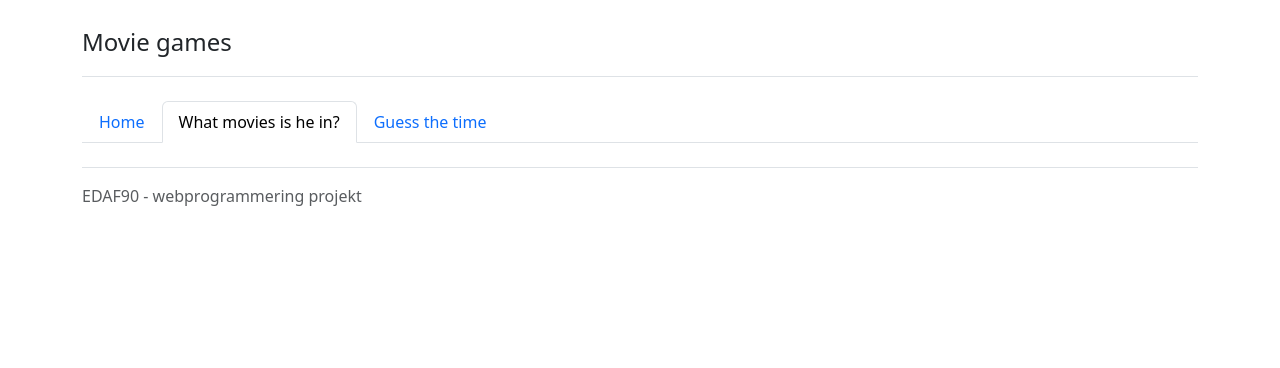
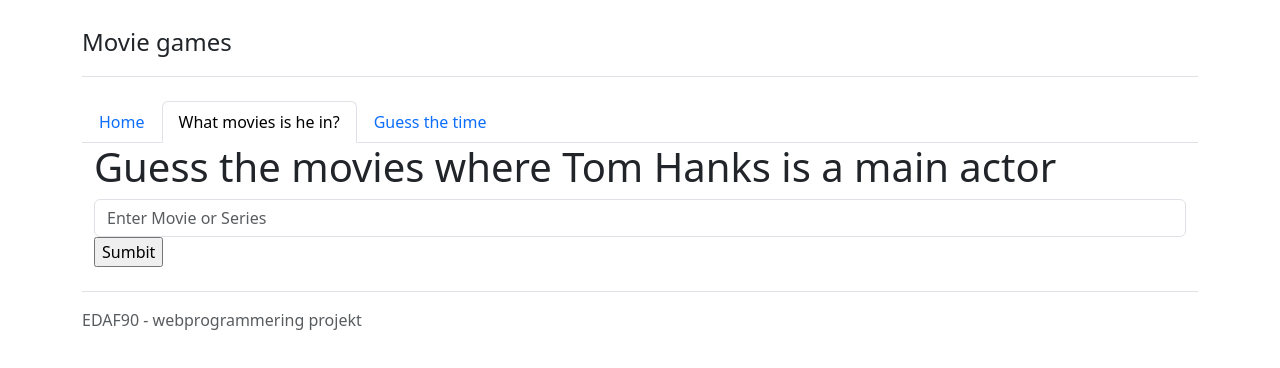
Before and after one commit to rasmusregnell/Projekt-EDAF90, a React (Create React App) app in the folder react-app/: page /what-movies in a window 1280 px wide. Shown: the top 368 px of the page. Built offline with nearby package versions, Linux system fonts and the light colour scheme.

Commit message:
first interation of the game guess the movie

```diff
--- a/react-app/src/App.js
+++ b/react-app/src/App.js
@@ -1,15 +1,18 @@
 //import logo from "./logo.svg";
 import "./App.css";
 //import React from 'react';
-import {NavLink} from 'react-router-dom';
+import Navbar from "./NavBar";
 import 'bootstrap/dist/css/bootstrap.css';
 import 'bootstrap/dist/js/bootstrap.bundle.min';
+import  { Outlet } from 'react-router-dom';
+
 
 function App() {
   return (
     <div className="container py-4">
       <Header/>
       <Navbar/>
+      <Outlet/>
       <Footer />
     </div>
   );
@@ -31,28 +34,8 @@
   );
 }
 
-function Navbar() {
-  return (
-    <ul className="nav nav-tabs">
-      <li className="nav-item">
-        <NavLink className="nav-link" to="">
-          Home
-        </NavLink>
-      </li>
 
-      <li className="nav-item">
-        <NavLink className="nav-link" to="/what-movies">
-          What movies is he in?
-        </NavLink>
-      </li>
-
-      <li className="nav-item">
-        <NavLink className="nav-link" to="/guess-time">
-          Guess the time
-        </NavLink>
-      </li>
-    </ul>
-  );
-}
 
 export default App;
+{/*28da6e60
+exempel: https://www.omdbapi.com/?apikey=28da6e60&t=hope*/}
--- /dev/null
+++ b/react-app/src/GuessMovies.js
@@ -0,0 +1,55 @@
+import { useState, useEffect } from "react";
+
+function GuessMovies (){
+    /* */
+    const actors = ["Jennifer Aniston", "Ryan Gosling", "Daniel Craig", "Johnny Depp", "Morgan Freeman", "Tom Hanks"];
+    const getRandomActor = () => {
+        let index = Math.floor(Math.random() * actors.length);
+        setActor(actors[index]);
+    }
+    const[actor, setActor] = useState("");
+    useEffect(() => {getRandomActor()}, []);
+
+    const[correctAnswers, setCorrectAnswer] = useState([]);
+    const submitCorrect = (answer) => {
+        if(!correctAnswers.includes(answer)){
+            setCorrectAnswer([...correctAnswers, answer]);
+        }
+    }
+    return(
+        <div className="container">
+            <h1>Guess the movies where {actor} is a main actor</h1>
+            <form onSubmit={e => HandleSubmit(e, actor, submitCorrect)}>
+
+                <div className="form-group">
+
+                    <input type="text" className="form-control" id="movieInput" placeholder="Enter Movie or Series"></input>
+
+                </div>
+                <input type="submit" value="Sumbit" />
+            </form>
+            {correctAnswers.map(answer => <p key={answer}>{answer}</p>)}
+        </div>
+
+    );
+}
+
+async function HandleSubmit(event, actor, submitCorrect) {
+    event.preventDefault();
+    let input = document.getElementById("movieInput").value;
+    let urlInput = input.replace(" ", "+");
+
+
+    const url = "https://www.omdbapi.com/?apikey=28da6e60&t=" + urlInput;
+
+    let answer = await fetch(url).then(response =>{ return response.json()});
+
+    if(answer.Response === "True" && answer.Actors.includes(actor) ){
+        submitCorrect(answer.Title);
+    }
+
+    event.target.reset();
+
+}
+
+export default GuessMovies;
--- /dev/null
+++ b/react-app/src/NavBar.js
@@ -0,0 +1,26 @@
+import {NavLink} from 'react-router-dom';
+
+function Navbar() {
+    return (
+      <ul className="nav nav-tabs">
+        <li className="nav-item">
+          <NavLink className="nav-link" to="">
+            Home
+          </NavLink>
+        </li>
+
+        <li className="nav-item">
+          <NavLink className="nav-link" to="/what-movies">
+            What movies is he in?
+          </NavLink>
+        </li>
+
+        <li className="nav-item">
+          <NavLink className="nav-link" to="/guess-time">
+            Guess the time
+          </NavLink>
+        </li>
+      </ul>
+    );
+  }
+  export default Navbar;
--- a/react-app/src/router.js
+++ b/react-app/src/router.js
@@ -1,5 +1,6 @@
 import { createBrowserRouter} from "react-router-dom";
 import App from './App';
+import GuessMovies from "./GuessMovies";
 
 const router = createBrowserRouter([
   {
@@ -11,7 +12,7 @@
       },
       {
         path: "what-movies",
-        element: <p>Detta är spel om gissa filmer hen varit med i</p>
+        element: <GuessMovies/>
       },
       {
         path: "guess-time",
```
